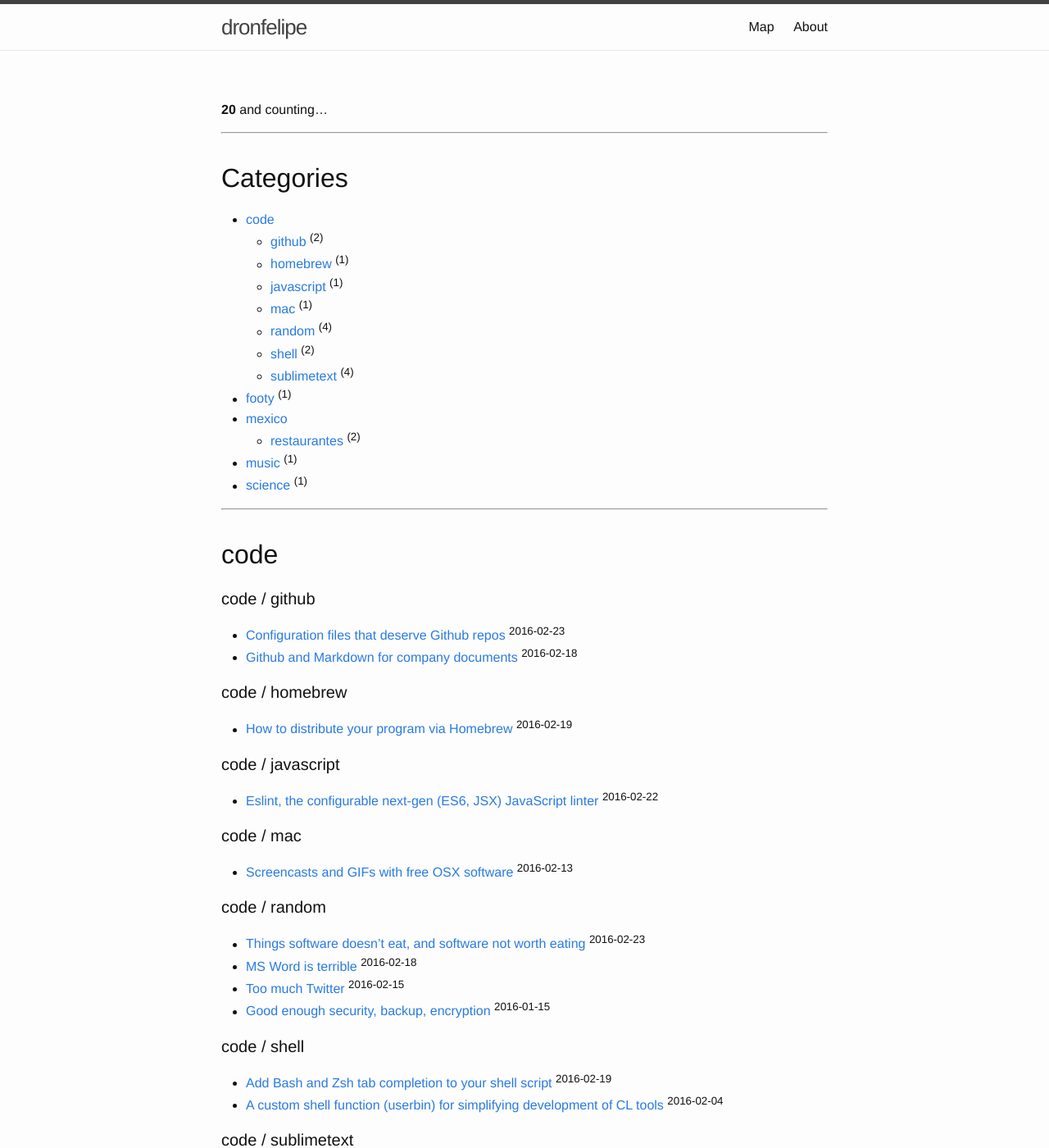
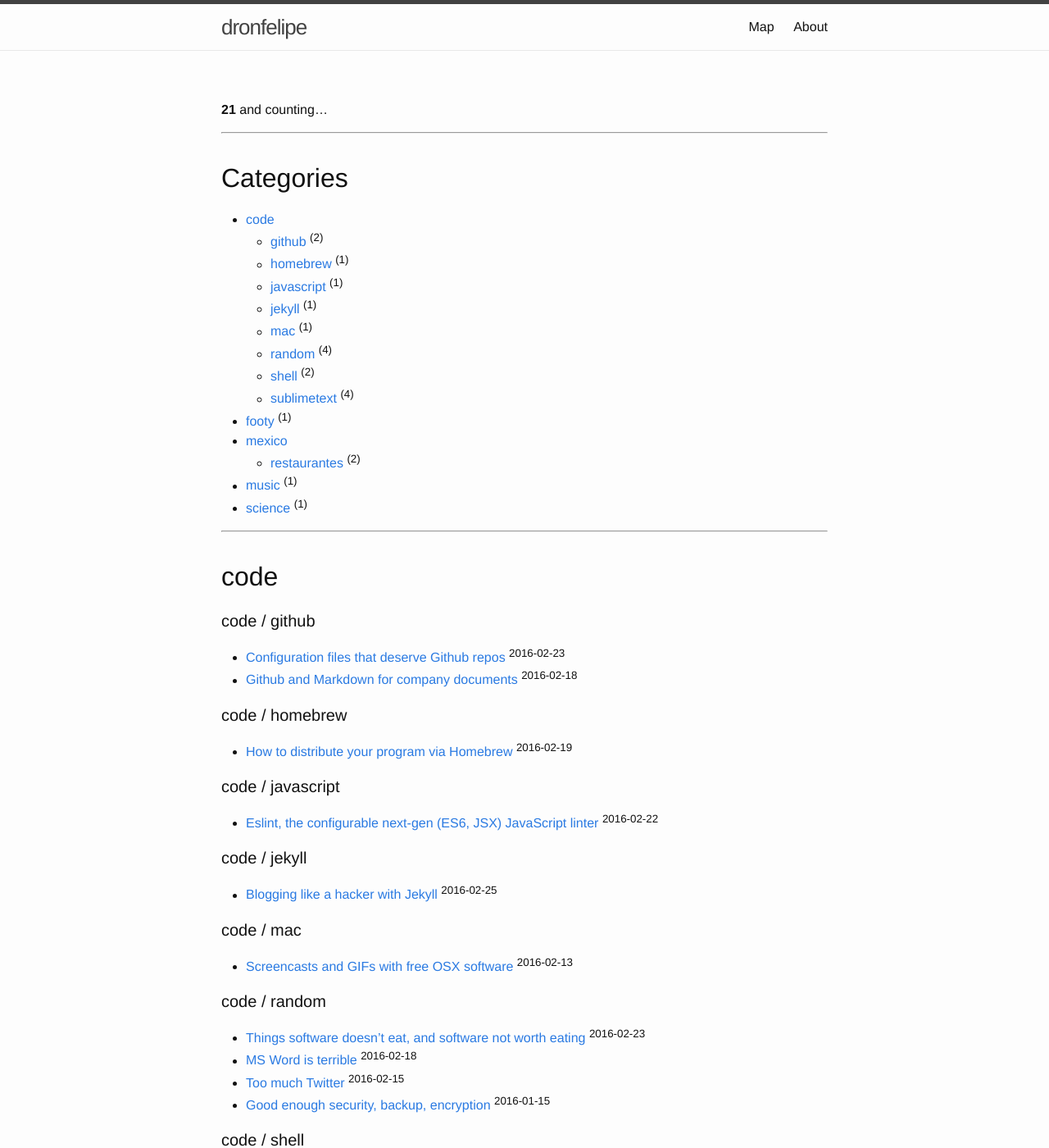
Before and after one commit to QuantumOfVacuum/kylebebak.github.io, a Jekyll site: the page built from site-map.md, in a window 1280 px wide and 1400 px high. Shown: the whole window at 82% size. Built offline with Jekyll 4.4.1, drawn with Linux system fonts in a browser that asks for light colours.

Commit message:
regen site map

```diff
--- a/site-map.md
+++ b/site-map.md
@@ -3,7 +3,7 @@ layout: page
 permalink: /site-map
 ---
 
-__20__ and counting...
+__21__ and counting...
 
 ---
 
@@ -13,6 +13,7 @@ __20__ and counting...
     * [github](#code--github) <sup>(2)</sup>
     * [homebrew](#code--homebrew) <sup>(1)</sup>
     * [javascript](#code--javascript) <sup>(1)</sup>
+    * [jekyll](#code--jekyll) <sup>(1)</sup>
     * [mac](#code--mac) <sup>(1)</sup>
     * [random](#code--random) <sup>(4)</sup>
     * [shell](#code--shell) <sup>(2)</sup>
@@ -29,13 +30,16 @@ __20__ and counting...
 
 #### code / github
 * [Configuration files that deserve Github repos](code/github/config-in-github) <sup>2016-02-23</sup>
-* [Github and Markdown for company documents](code/github/github-markdown-for-company-docs) <sup>2016-02-18</sup>
+* [Github and Markdown for company documents](code/github/markdown-for-company-docs) <sup>2016-02-18</sup>
 
 #### code / homebrew
 * [How to distribute your program via Homebrew](code/homebrew/distribute-program-via-homebrew) <sup>2016-02-19</sup>
 
 #### code / javascript
 * [Eslint, the configurable next-gen (ES6, JSX) JavaScript linter](code/javascript/eslint) <sup>2016-02-22</sup>
+
+#### code / jekyll
+* [Blogging like a hacker with Jekyll](code/jekyll/blogging-for-hackers) <sup>2016-02-25</sup>
 
 #### code / mac
 * [Screencasts and GIFs with free OSX software](code/mac/osx-screencast-gif) <sup>2016-02-13</sup>
```
Also changed, not shown: _includes/sidebar.md (+1 -0 lines), 3 other files.
